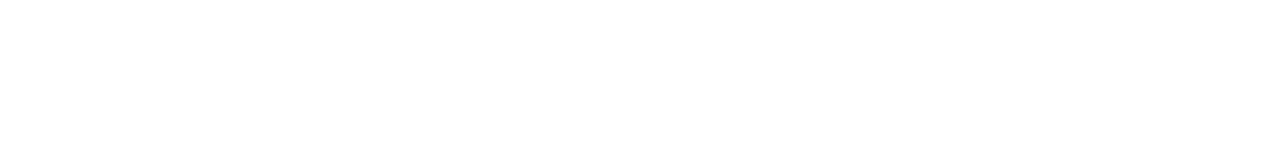
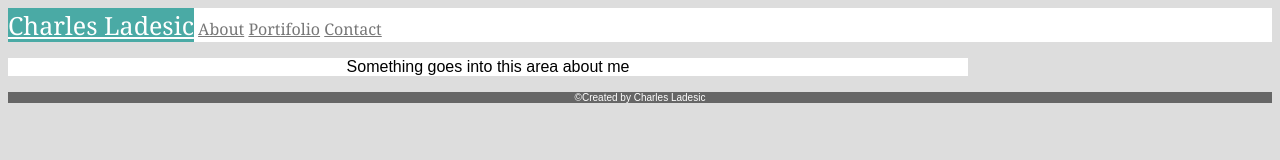
Before and after one commit to cladesic/Basic-Portfolio, a plain HTML site: page index.html in a window 1280 px wide. Drawn offline with Linux system fonts and the light colour scheme.

Commit message:
added css style and index content

```diff
--- a/assets/css/style.css
+++ b/assets/css/style.css
@@ -0,0 +1,41 @@
+body{
+    background-color: #dddddd;
+    font-family:'Arial', 'Helvetica Neue', Helvetica, sans-serif;
+}
+
+.header{
+    overflow: hidden;
+    background-color: #ffffff;
+    color:#777777;
+    font-family: 'Georgia', Times, Times New Roman, serif
+}
+
+.header a{
+    color: #777777
+}
+
+.header a.name{
+    font-size: 25px;
+    color:#ffffff;
+    background-color: #4aaaa5;
+    max-width: 960px;
+    text-align: center;
+}
+
+.header a.active{
+    background-color: #ffffff;
+    text-align: right;
+}
+
+.wrapper{
+    background-color: #ffffff;
+    max-width: 960px;
+    text-align: center;
+
+}
+.footer {
+    background-color: #666666;
+    color:#ffffff;
+    text-align: center;
+    font-size: 10px;
+}
--- a/index.html
+++ b/index.html
@@ -4,9 +4,29 @@
     <meta charset="UTF-8">
     <meta name="viewport" content="width=device-width, initial-scale=1.0">
     <meta http-equiv="X-UA-Compatible" content="ie=edge">
-    <title>Document</title>
+    <title>Charles Ladesic</title>
+    <!--Link to CSS file-->
+    <link rel="stylesheet" href="assets\css\style.css">
 </head>
 <body>
+    <!--Header and links to other navigation pages-->
+    <div class="header">
+        <a href="#default" class="name">Charles Ladesic</a>
+        <a class="active" href="#about">About</a>
+        <a href="#portifolio">Portifolio</a>
+        <a href="#contact">Contact</a>
+    </div>
+
+   <!--This is the main content area-->
+    <div class="wrapper">
+        <p>Something goes into this area about me</p>
+    </div>
+
+
+    <!--This is the footer with the special character for copyright-->
+    <div class="footer">
+        <p>&copy;Created by Charles Ladesic</p>
+    </div>
 
 </body>
 </html>
```
